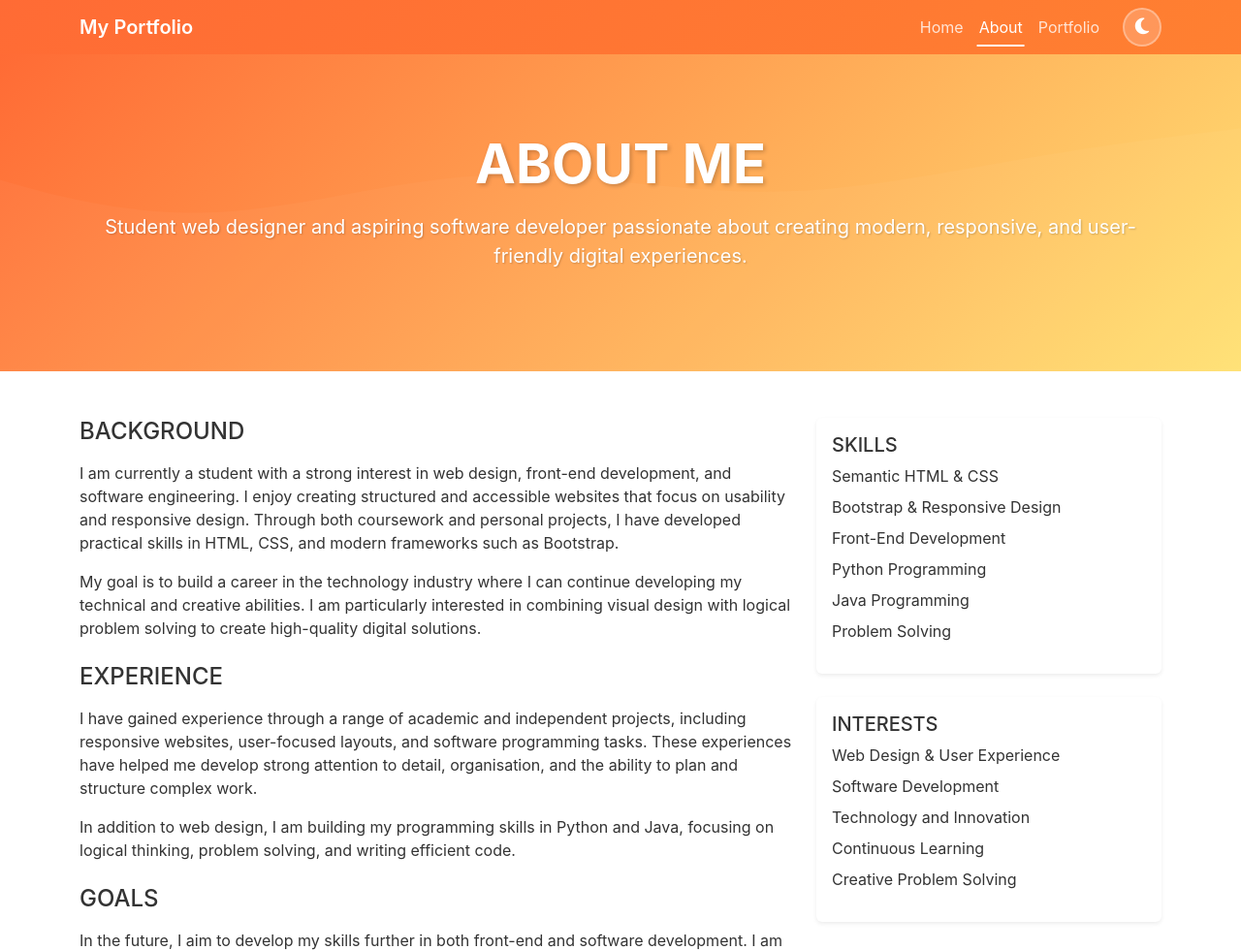
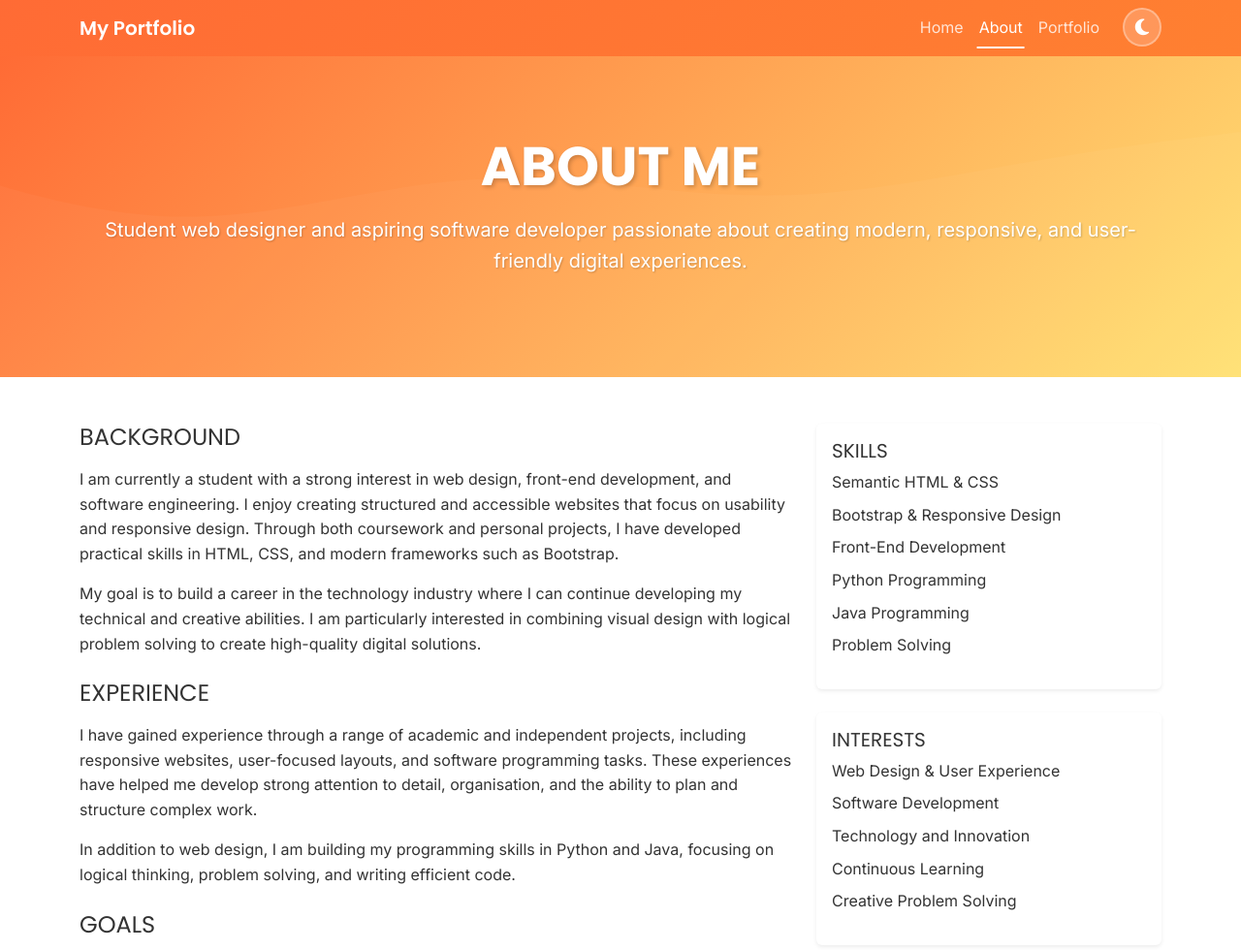
Before and after one commit to alex-ogilvie/portfolio, a plain HTML site: page about.html in a window 1280 px wide. Shown: the top 980 px of the page at 97% size. Drawn offline with nearby package versions, Linux system fonts and the light colour scheme.

Commit message:
Changed from system fonts to Google fonts

```diff
--- a/about.html
+++ b/about.html
@@ -4,6 +4,9 @@
     <meta charset="UTF-8">
     <meta name="viewport" content="width=device-width, initial-scale=1.0">
     <title>About - My Portfolio</title>
+    <link rel="preconnect" href="https://fonts.googleapis.com">
+    <link rel="preconnect" href="https://fonts.gstatic.com" crossorigin>
+    <link href="https://fonts.googleapis.com/css2?family=Poppins:wght@400;600;700&family=Inter:wght@300;400;500&display=swap" rel="stylesheet">
     <link href="https://cdn.jsdelivr.net/npm/bootstrap@5.3.2/dist/css/bootstrap.min.css" rel="stylesheet">
     <link rel="stylesheet" href="https://cdnjs.cloudflare.com/ajax/libs/animate.css/4.1.1/animate.min.css">
     <link rel="stylesheet" href="https://cdnjs.cloudflare.com/ajax/libs/font-awesome/6.5.1/css/all.min.css">
--- a/css/style.css
+++ b/css/style.css
@@ -25,13 +25,25 @@
 }
 
 body {
-    font-family: -apple-system, BlinkMacSystemFont, 'Segoe UI', Roboto, 'Helvetica Neue', Arial, sans-serif;
+    font-family: 'Inter', -apple-system, BlinkMacSystemFont, 'Segoe UI', Roboto, sans-serif;
     min-height: 100vh;
     display: flex;
     flex-direction: column;
     background-color: var(--bg-color);
     color: var(--text-color);
     transition: background-color 0.3s ease, color 0.3s ease;
+    font-weight: 400;
+    line-height: 1.6;
+}
+
+h1, h2, h3, h4, h5, h6 {
+    font-family: 'Poppins', sans-serif;
+    font-weight: 600;
+}
+
+.navbar-brand {
+    font-family: 'Poppins', sans-serif;
+    font-weight: 700;
 }
 
 main {
```
Also changed, not shown: index.html (+3 -0 lines), portfolio.html (+3 -0 lines).
